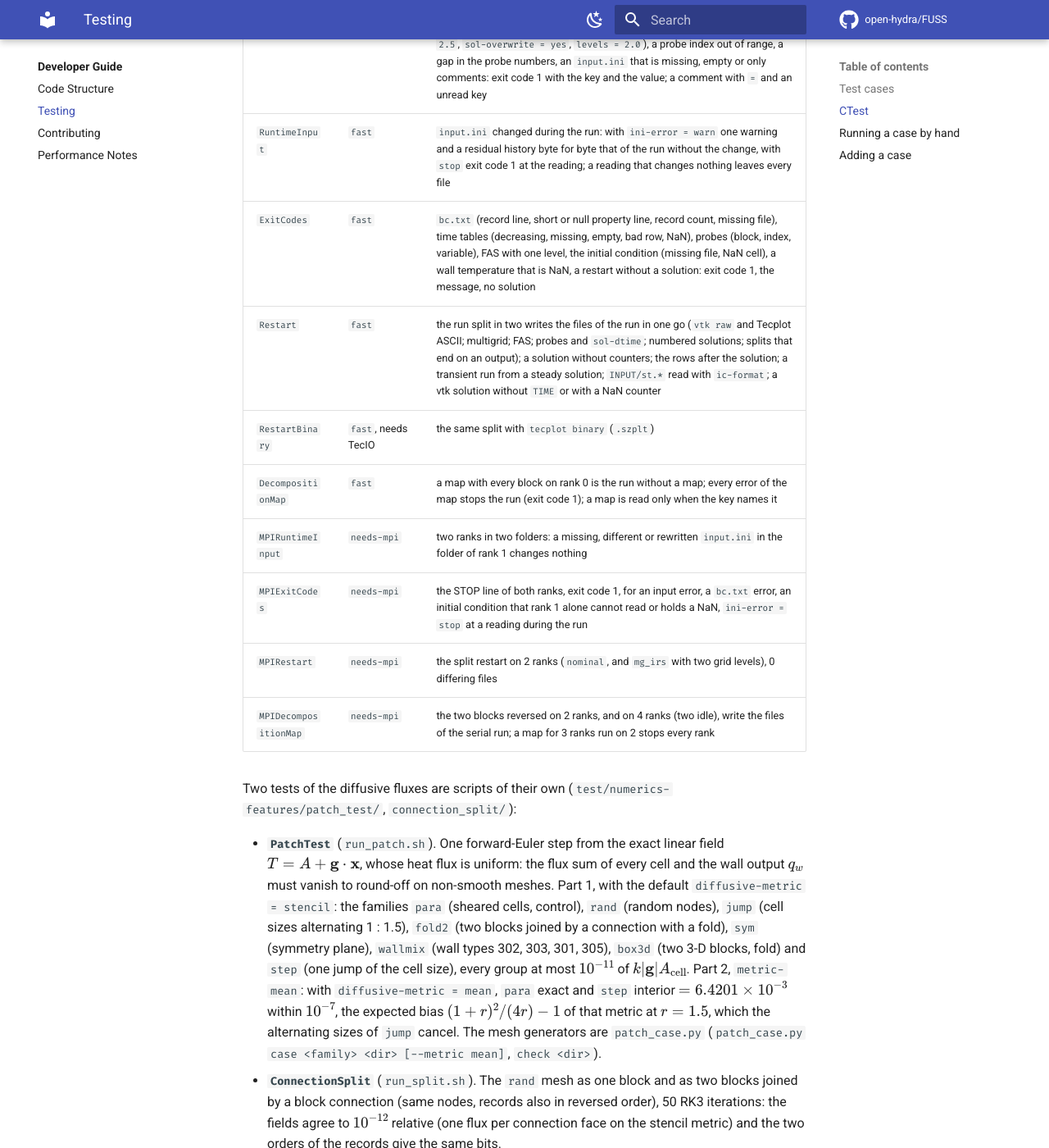
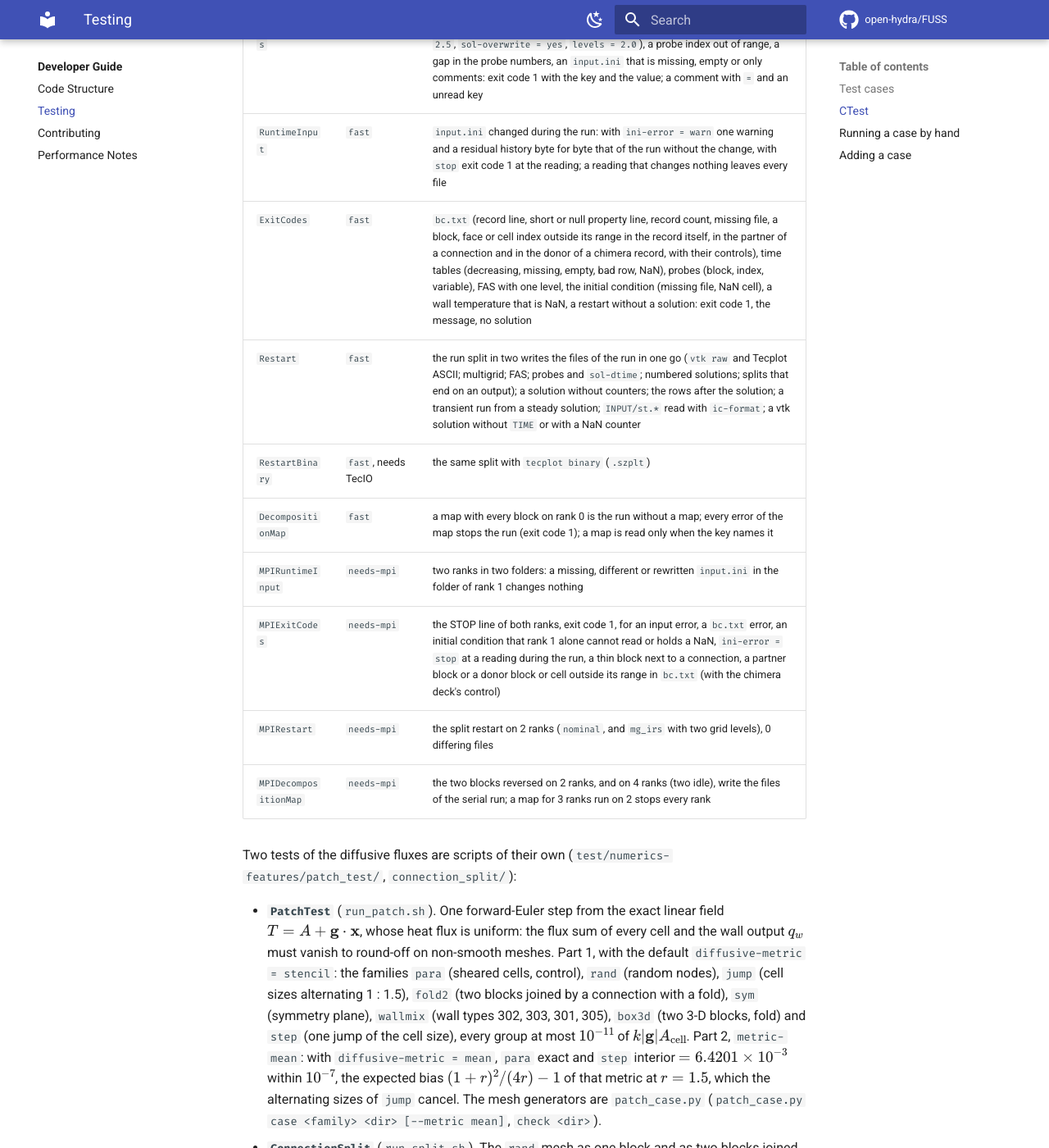
Before and after one commit to open-hydra/FUSS, an MkDocs documentation site: the page built from docs/development/testing.md, in a window 1280 px wide and 1400 px high, scrolled down 3751 px. Shown: the whole window at 82% size. Built offline with MkDocs 1.6.1 and Material for MkDocs 9.7.7, drawn with Linux system fonts in a browser that asks for light colours; comment, search, counter and statistics services are not loaded.

Commit message:
bc.txt: range check of every block number, face and cell index at the reading (F-G1, F-G2)
Symptom (verification Part 2, families G and E): a connection partner (101) or a chimera donor (102)
that names a block that does not exist (9 of 2) ended the run in the MPI library (exit 6, "Invalid rank
has value ...", from the owner-rank table indexed with the number) or with SIGSEGV on one rank, no FUSS
message; a chimera donor cell outside its block (j = 99 of 10) was read past the array: exit 0, no
message, a field equal to the control to 2.7e-11. The owner-rank table, Pair_Connections and
Check_Thin_Blocks take the numbers as valid.

Read_BCfile (IO_BC.f90) now checks, before any use and on every grid level, against the cells of the
blocks of that level (Setup_BC passes them): b, i, j, k and f of every record; bs, is, js, ks and fs
of a connection (101); bD, iD, jD and kD of every donor of a chimera record (102). A value outside its
range stops every rank with exit code 1 through mpi_stop_all (the routine of the other stops of the
reading and of the record-count stop, Stop_Together), no solution written, with the file, the line,
the record, the type, the value and the range: "bc.txt line 22 (record 11, type 101): partner block
bs = 9 is outside the admissible range 1 to 2". The partner of a 103 and the donors of a 104 are cells
of the other solver (docs/user/boundary-conditions.md, Mod_Allocate_Data.f90) and are not tested.

Declared effect on results: none for a deck whose numbers are all in range (every deck of the suite).
The stop replaces three behaviours that were wrong (exit 6, SIGSEGV, silent out-of-bounds read) and two
that stopped by luck with another message ("no connection record at the cell and face it points at",
"Metric tensor: degenerate or inverted cell").

Tests: ExitCodes +11 cases (2 controls; own block, cell index, face; partner block, cell index, face;
donor block, cell index of donor 1, cell index of donor 2), MPIExitCodes +5 (control, partner block,
partner index, donor block, donor index: STOP line of both ranks). All fail on FUSS-af13cab (exit 174,
6, 0, or another message) and pass on the new binary.
Docs: docs/user/boundary-conditions.md (bc.txt Format), docs/development/testing.md (rows of ExitCodes
and MPIExitCodes), CHANGELOG.md.

Co-Authored-By: Claude Fable 5.1 <noreply@anthropic.com>

```diff
--- a/docs/development/testing.md
+++ b/docs/development/testing.md
@@ -58,12 +58,12 @@ The tests of `test/input-io/` run scripts on copies of the cases; each prints on
 |---|---|---|
 | `InputChecks` | `fast` | values out of their rule or that do not read (`vnn = -1`, `NaN`, `sol-diter = 2.5`, `sol-overwrite = yes`, `levels = 2.0`), a probe index out of range, a gap in the probe numbers, an `input.ini` that is missing, empty or only comments: exit code 1 with the key and the value; a comment with `=` and an unread key |
 | `RuntimeInput` | `fast` | `input.ini` changed during the run: with `ini-error = warn` one warning and a residual history byte for byte that of the run without the change, with `stop` exit code 1 at the reading; a reading that changes nothing leaves every file |
-| `ExitCodes` | `fast` | `bc.txt` (record line, short or null property line, record count, missing file), time tables (decreasing, missing, empty, bad row, NaN), probes (block, index, variable), FAS with one level, the initial condition (missing file, NaN cell), a wall temperature that is NaN, a restart without a solution: exit code 1, the message, no solution |
+| `ExitCodes` | `fast` | `bc.txt` (record line, short or null property line, record count, missing file, a block, face or cell index outside its range in the record itself, in the partner of a connection and in the donor of a chimera record, with their controls), time tables (decreasing, missing, empty, bad row, NaN), probes (block, index, variable), FAS with one level, the initial condition (missing file, NaN cell), a wall temperature that is NaN, a restart without a solution: exit code 1, the message, no solution |
 | `Restart` | `fast` | the run split in two writes the files of the run in one go (`vtk raw` and Tecplot ASCII; multigrid; FAS; probes and `sol-dtime`; numbered solutions; splits that end on an output); a solution without counters; the rows after the solution; a transient run from a steady solution; `INPUT/st.*` read with `ic-format`; a vtk solution without `TIME` or with a NaN counter |
 | `RestartBinary` | `fast`, needs TecIO | the same split with `tecplot binary` (`.szplt`) |
 | `DecompositionMap` | `fast` | a map with every block on rank 0 is the run without a map; every error of the map stops the run (exit code 1); a map is read only when the key names it |
 | `MPIRuntimeInput` | `needs-mpi` | two ranks in two folders: a missing, different or rewritten `input.ini` in the folder of rank 1 changes nothing |
-| `MPIExitCodes` | `needs-mpi` | the STOP line of both ranks, exit code 1, for an input error, a `bc.txt` error, an initial condition that rank 1 alone cannot read or holds a NaN, `ini-error = stop` at a reading during the run |
+| `MPIExitCodes` | `needs-mpi` | the STOP line of both ranks, exit code 1, for an input error, a `bc.txt` error, an initial condition that rank 1 alone cannot read or holds a NaN, `ini-error = stop` at a reading during the run, a thin block next to a connection, a partner block or a donor block or cell outside its range in `bc.txt` (with the chimera deck's control) |
 | `MPIRestart` | `needs-mpi` | the split restart on 2 ranks (`nominal`, and `mg_irs` with two grid levels), 0 differing files |
 | `MPIDecompositionMap` | `needs-mpi` | the two blocks reversed on 2 ranks, and on 4 ranks (two idle), write the files of the serial run; a map for 3 ranks run on 2 stops every rank |
 
```
Also changed, not shown: CHANGELOG.md (+10 -0 lines), docs/user/boundary-conditions.md (+1 -0 lines), 3 other files.
